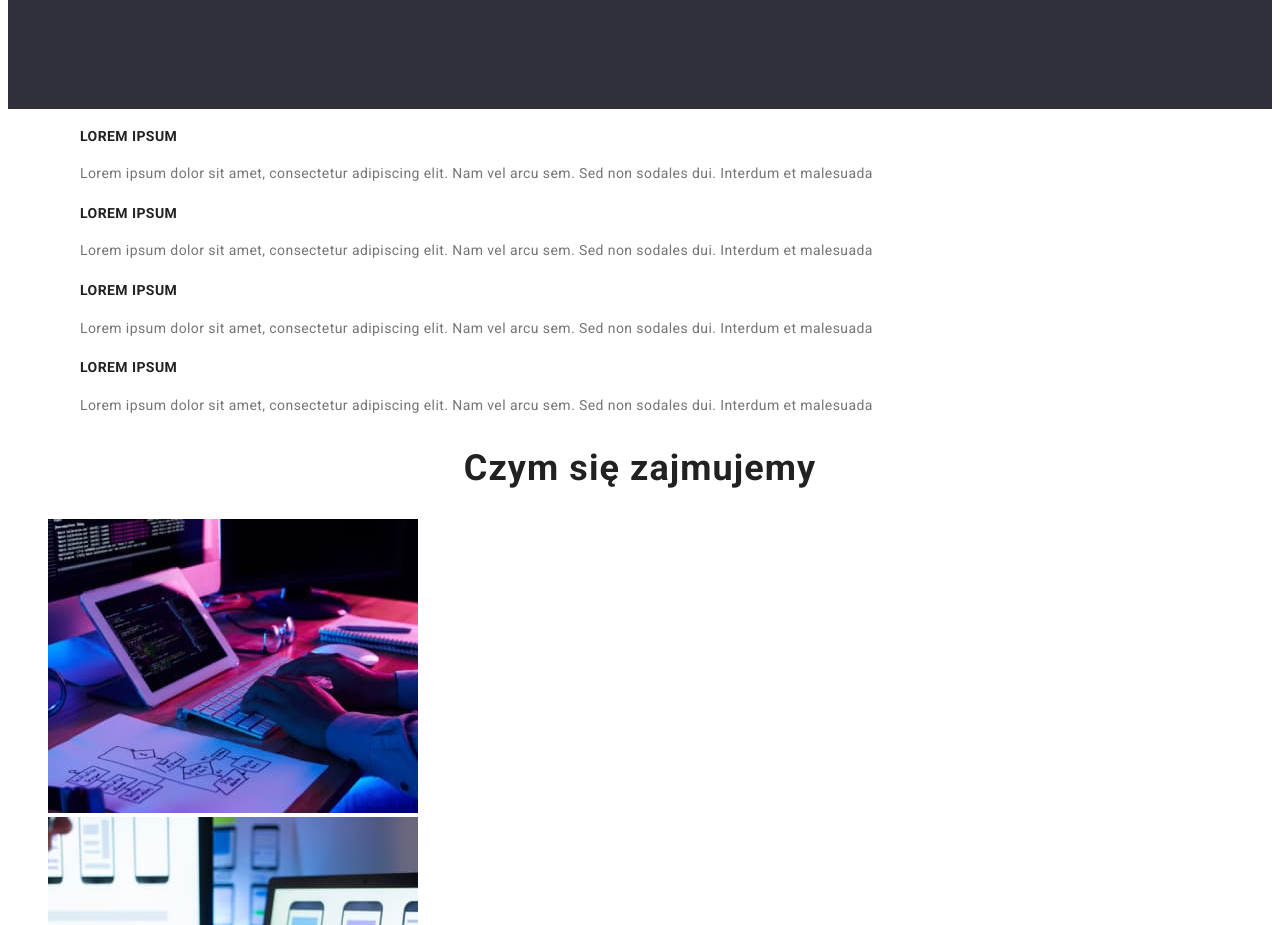
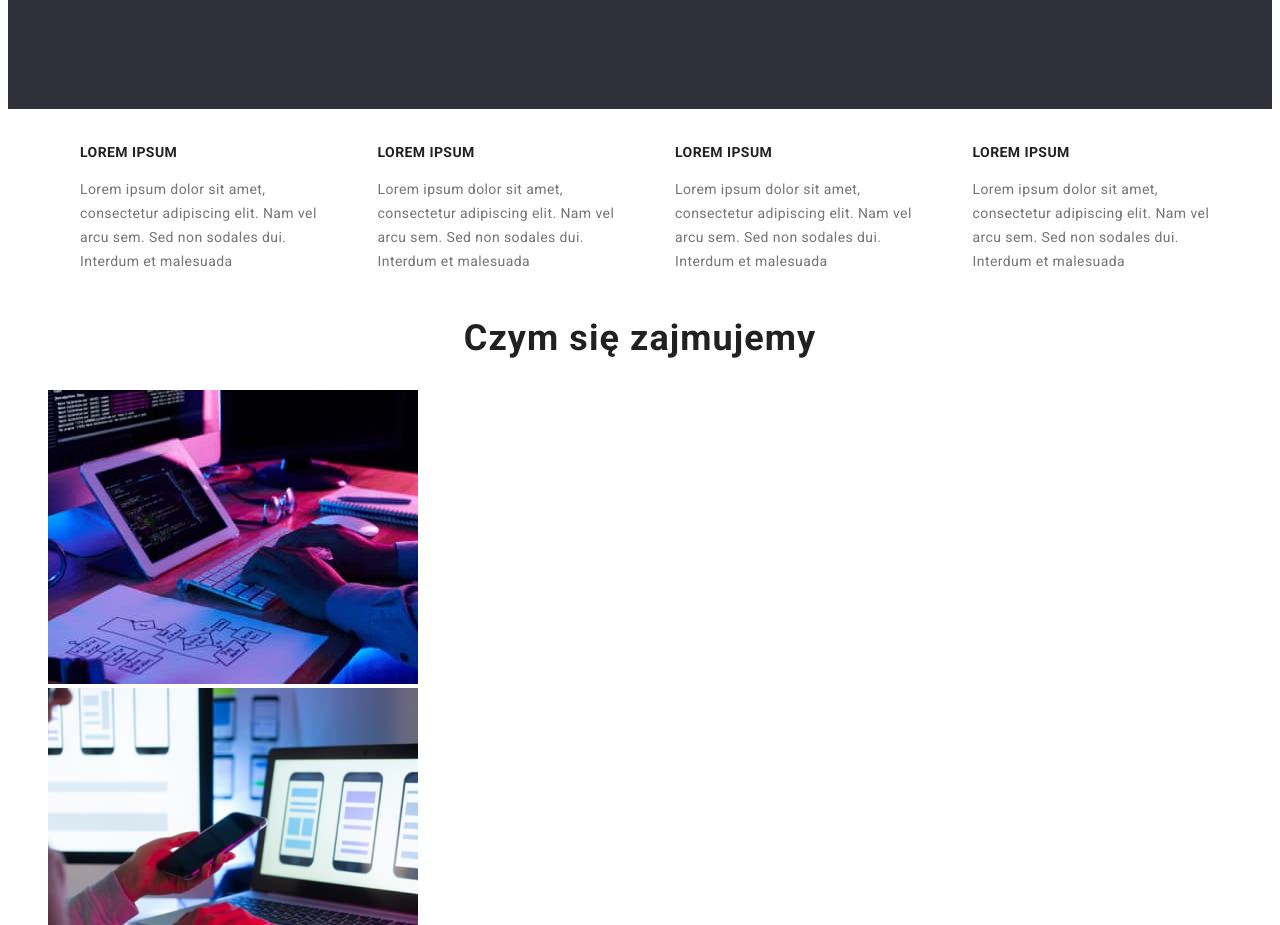
Before and after one commit to Amadimm/goit-markup-hw-03, a plain HTML site: page index.html in a window 1280 px wide. Shown: the part 780-1705 px from the top of the page. Drawn offline with Linux system fonts and the light colour scheme.

Commit message:
Update styles.css

```diff
--- a/CSS/styles.css
+++ b/CSS/styles.css
@@ -184,8 +184,14 @@ box-shadow: 0px 4px 4px rgba(0, 0, 0, 0.15);
 
 .list {
     list-style: none;
+    display: flex;
+        justify-content: center;
+        gap: 30px;
 }
 
+.list_item {
+    display: inline-block;
+}
 .list_item_h4 {
 
     font-style: normal;
```
